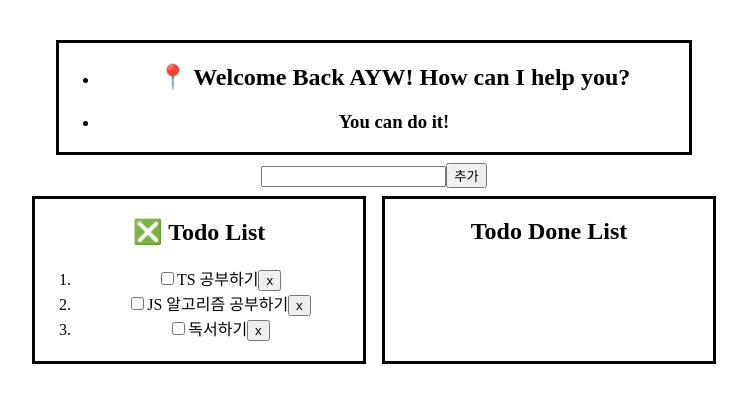
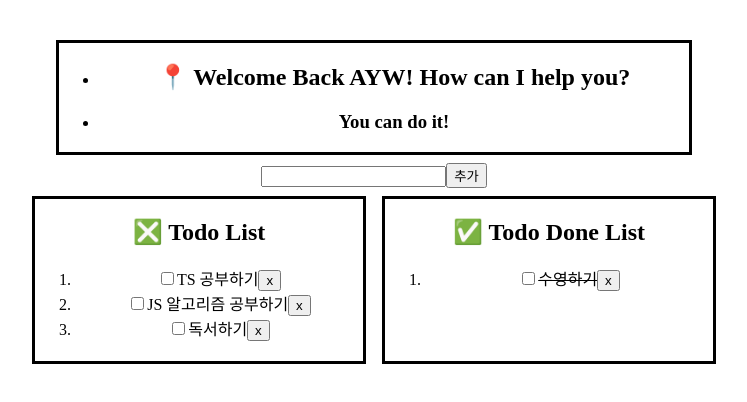
Before and after one commit to YWTechIT/todo-list_with_typescript, a React (Create React App) app: page / in a window 1280 px wide. Shown: the top 402 px of the page, without its empty margins (266-1013 px from the left). Built offline with nearby package versions, Linux system fonts and the light colour scheme.

Commit message:
ADD getOrderIdASC function
todo를 삭제 하고나면 todo obj의 id값이 순서대로 정렬되어있지않아 정렬하는 함수를 만들었다.

```diff
--- a/src/App.tsx
+++ b/src/App.tsx
@@ -7,6 +7,7 @@ import Title, { TodoWrapper } from "./components/Title";
 import { useRef, useState } from "react";
 import DONE_TODO_CONSTANT from "./DONE_TODO_CONSTANT";
 import "./App.css";
+import getOrderIdASC from "./utility/getOrderIdASC";
 
 const App = () => {
   const [todos, setTodos] = useState<Todo[]>(TODO_CONSTANT);
@@ -22,6 +23,7 @@ const App = () => {
       done: false,
     };
     setTodos(todos.concat(newTodo));
+    setInput("");
     nextId.current += 1;
   };
 
@@ -31,7 +33,8 @@ const App = () => {
 
   const onRemoveTodo = (id: string) => {
     const newTodo = todos.filter((item) => item.id !== id);
-    setTodos(newTodo);
+    const newOrderTodo = getOrderIdASC(newTodo)
+    setTodos(newOrderTodo);
     nextId.current -= 1;
   };
 
@@ -39,7 +42,7 @@ const App = () => {
     <Container>
       <Title />
       <form onSubmit={onAddTodo}>
-        <input onChange={handleInput} />
+        <input onChange={handleInput} value={input}/>
         <button>추가</button>
       </form>
       <TodoContainer>
@@ -49,7 +52,11 @@ const App = () => {
         </TodoWrapper>
 
         <TodoWrapper>
-          <h2> Todo Done List</h2>
+          <h2>✅ Todo Done List</h2>
+          <TodoItemBox
+            todos={doneTodos}
+            onRemoveTodo={onRemoveTodo}
+          ></TodoItemBox>
         </TodoWrapper>
       </TodoContainer>
     </Container>
--- /dev/null
+++ b/src/utility/getOrderIdASC/index.tsx
@@ -0,0 +1,12 @@
+import { Todo } from "../../components/TodoItem";
+
+const getOrderIdASC = (restTodos: Todo[]) => {
+  let ascIdArr = [];
+  for (let i = 0; i < restTodos.length; i++) {
+    restTodos[i].id = String(i + 1);
+  }
+  ascIdArr = restTodos;
+  return ascIdArr;
+};
+
+export default getOrderIdASC;
```
